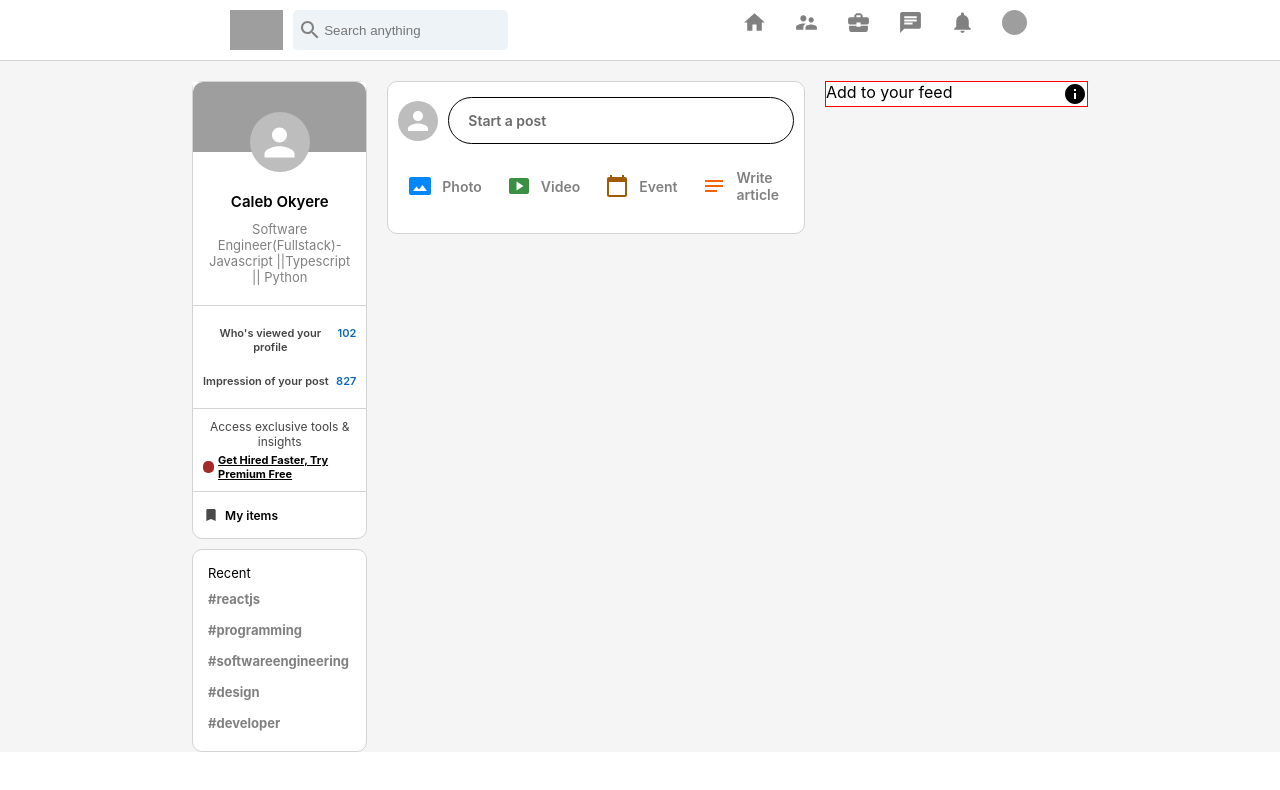
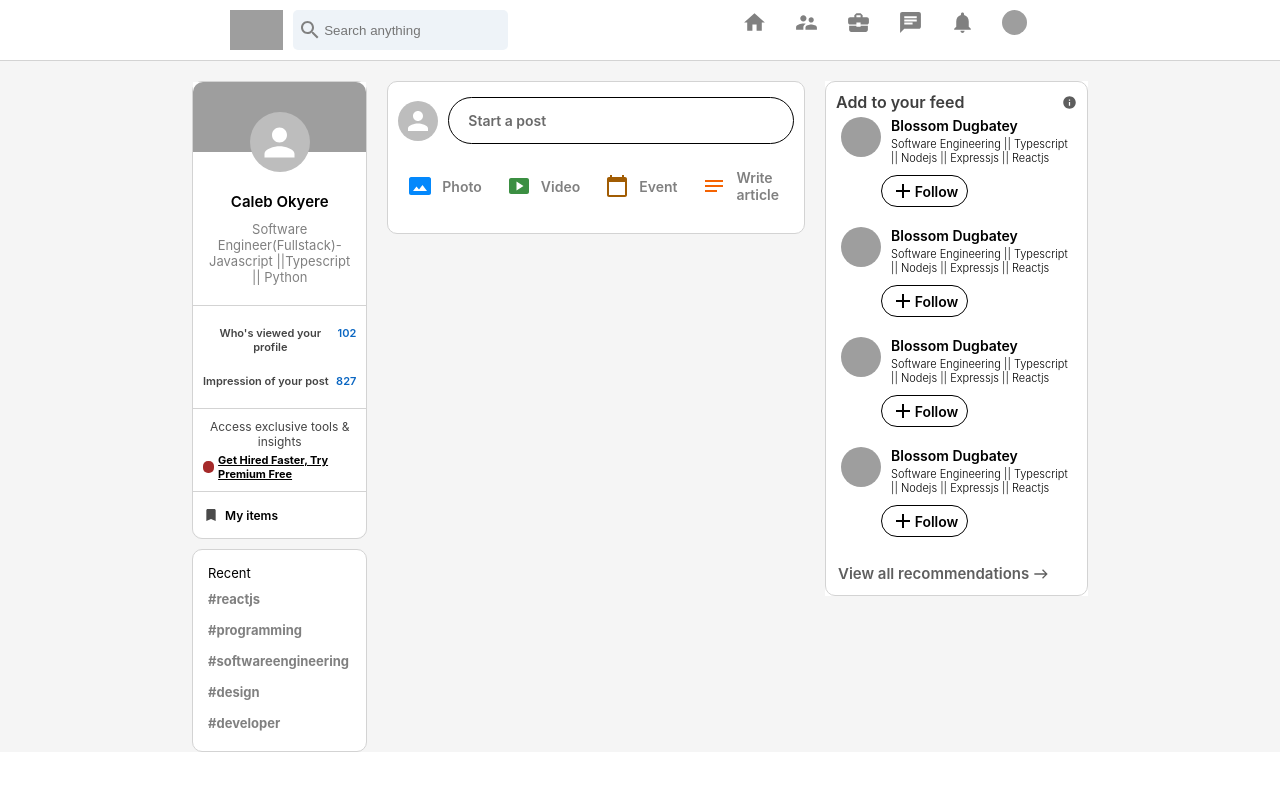
Before and after one commit to devCabey/linkedin-clone, a React (Create React App) app: page / in a window 1280 px wide. Shown: the top 790 px of the page. Built offline with nearby package versions, Linux system fonts and the light colour scheme; grey boxes are pictures that could not be loaded.

Commit message:
widget item done

```diff
--- a/src/components/widget/Widget.css
+++ b/src/components/widget/Widget.css
@@ -1,14 +1,40 @@
 .widget_wrapper {
   background-color: white;
-  border: 1px solid red;
+  /* border: 1px solid red; */
   /* width: 100%; */
   flex: 1;
 }
 
 .widget_head {
+  border: 1px solid lightgray;
+  border-radius: 10px;
+  padding: 10px;
 }
 
 .widget_head_title {
   display: flex;
   justify-content: space-between;
+  align-items: center;
+  font-weight: 600;
+  color: #3f3f3f;
 }
+
+.widget_head_footer {
+  display: inline-flex;
+  margin-top: 10px;
+  border-radius: 3px;
+  align-items: center;
+  padding: 2px;
+  color: #5f5f5f;
+  font-size: 15px;
+  font-weight: 600;
+  cursor: pointer;
+}
+
+.widget_head_footer:hover {
+  background-color: whitesmoke;
+}
+
+.widget_head_footer > p {
+  margin-right: 4px;
+}
--- a/src/components/widget/Widget.js
+++ b/src/components/widget/Widget.js
@@ -1,6 +1,7 @@
-import { Info } from "@mui/icons-material";
+import { East, Info } from "@mui/icons-material";
 import React from "react";
 import "./Widget.css";
+import WidgetItem from "./widgetItem/WidgetItem";
 
 function Widget() {
   return (
@@ -8,8 +9,19 @@
       <div className="widget_head">
         <div className="widget_head_title">
           <p>Add to your feed</p>
-          <Info />
+          <Info sx={{ color: "#5d5d5d", fontSize: "15px" }} />
         </div>
+        {/* accounts */}
+        <>
+          <WidgetItem />
+          <WidgetItem />
+          <WidgetItem />
+          <WidgetItem />
+        </>
+        <span className="widget_head_footer">
+          <p>View all recommendations</p>
+          <East sx={{ fontSize: "16px" }} />
+        </span>
       </div>
       <div className="widget_bottom"></div>
       <div className="widget_links"></div>
--- /dev/null
+++ b/src/components/widget/widgetItem/WidgetItem.css
@@ -0,0 +1,48 @@
+.widget_item_wrapper {
+  display: flex;
+  background-color: white;
+  padding: 5px;
+}
+
+.widget_item_content {
+}
+
+.widget_item_content_bio {
+  margin-left: 10px;
+}
+
+.widget_item_content_bio > h4 {
+  font-weight: 600;
+  font-size: 14px;
+}
+
+.widget_item_content_bio > h6 {
+  font-weight: 300;
+  font-size: 11px;
+  margin-top: 3px;
+}
+
+.widget_item_follow_button {
+  width: 85px;
+  height: 30px;
+  display: inline-flex;
+  margin: 10px 0px;
+  border: 1px solid black;
+  border-radius: 50px;
+  /* padding: 5px 10px; */
+  align-items: center;
+  justify-content: center;
+  cursor: pointer;
+}
+
+.widget_item_follow_button:hover {
+  width: 83px;
+  height: 28px;
+  background-color: whitesmoke;
+  border: 2px solid black;
+}
+
+.widget_item_follow_button > p {
+  font-size: 14px;
+  font-weight: 600;
+}
--- /dev/null
+++ b/src/components/widget/widgetItem/WidgetItem.js
@@ -0,0 +1,26 @@
+import { Add } from "@mui/icons-material";
+import { Avatar } from "@mui/material";
+import React from "react";
+import "./WidgetItem.css";
+
+function WidgetItem() {
+  return (
+    <div className="widget_item_wrapper">
+      <Avatar src="https://media.istockphoto.com/id/1179588723/photo/close-up-portrait-of-his-he-nice-attractive-funny-confused-brunet-bearded-guy-wearing-pink.jpg?s=612x612&w=0&k=20&c=nhgnEZKvA1yxYhnSQ-hD4fHFQr7xGn2TwJnatCdssK4=" />
+      <div className="widget_item_content">
+        <div className="widget_item_content_bio">
+          <h4>Blossom Dugbatey</h4>
+          <h6>
+            Software Engineering || Typescript || Nodejs || Expressjs || Reactjs
+          </h6>
+        </div>
+        <span className="widget_item_follow_button">
+          <Add />
+          <p>Follow</p>
+        </span>
+      </div>
+    </div>
+  );
+}
+
+export default WidgetItem;
```
